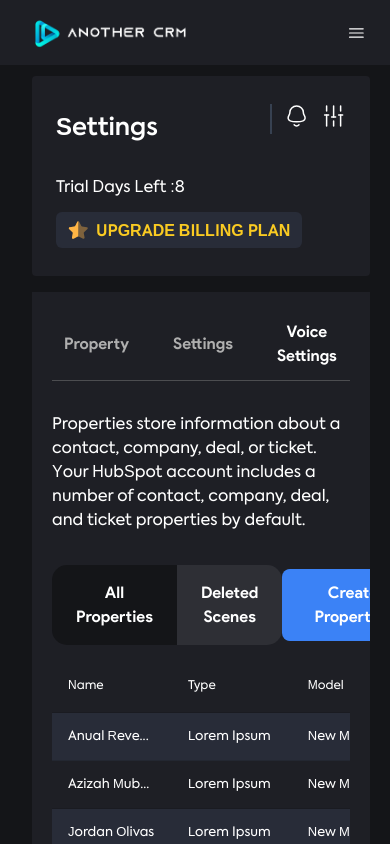
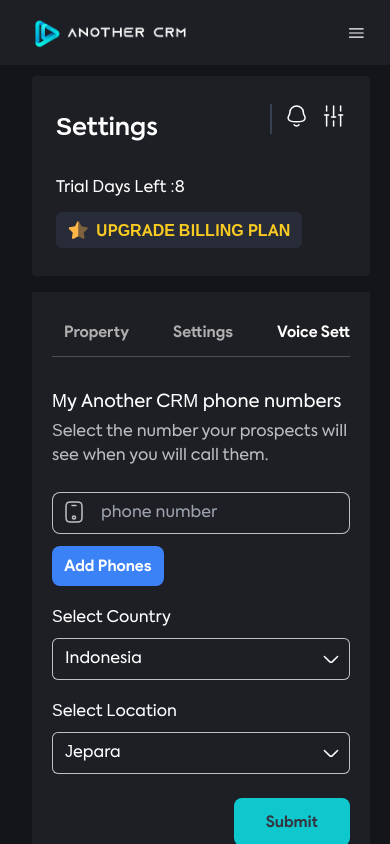
Before and after one commit to satriaherman1/another-crm-web, a React (Vite) app: page /dashboard/settings in a window 390 px wide. Both pictures are taken after a click on the button "Voice Settings". Built offline with nearby package versions, Linux system fonts and the light colour scheme.

Commit message:
redesign settings

```diff
--- a/src/components/common/FilterTab/index.tsx
+++ b/src/components/common/FilterTab/index.tsx
@@ -3,9 +3,9 @@
 export default function FilterTab(props: ITabFilter) {
   const { tabButton, className } = props;
   return (
-    <div className={`${className ?? ""} filter-tab flex text-crm-gray-600`}>
+    <div className={`${className ?? ""} overflow-x-scroll filter-tab flex text-crm-gray-600`}>
       {tabButton.map((btn) => (
-        <button onClick={btn.onClick} className={`capitalize bg-none py-3 px-3 ${btn.activeIndicator === btn.key && "active"}`}>
+        <button onClick={btn.onClick} className={`capitalize whitespace-nowrap bg-none py-3 px-3 ${btn.activeIndicator === btn.key && "active"}`}>
           {btn.key}
         </button>
       ))}
--- a/src/components/common/FilterTabButton/styles.scss
+++ b/src/components/common/FilterTabButton/styles.scss
@@ -1,8 +1,6 @@
 .filter-tab-button {
-  display: flex;
-
   button {
-    @apply bg-crm-gray-420 py-4 px-6 capitalize;
+    @apply flex  bg-crm-gray-420 py-4 px-6 capitalize;
 
     &:first-child {
       border-radius: 15px 0 0 15px;
--- a/src/components/pages/dashboard/settings/property/index.tsx
+++ b/src/components/pages/dashboard/settings/property/index.tsx
@@ -106,9 +106,11 @@
       <p className="my-8">
         Properties store information about a contact, company, deal, or ticket. Your HubSpot account includes a number of contact, company, deal, and ticket properties by default.
       </p>
-      <div className="flex justify-between w-full my-4 items-center">
+      <div className="flex flex-col lg:flex-row justify-between w-full my-4 lg:items-center">
         <FilterTabButton tabButton={filterList} />
-        <Button variant="blue">Create Properties</Button>
+        <Button variant="blue" className="mt-9 lg:mt-0">
+          Create Properties
+        </Button>
       </div>
 
       <CrmDatatable data={data} columns={columns} />
--- a/src/components/pages/dashboard/settings/voice-settings/index.tsx
+++ b/src/components/pages/dashboard/settings/voice-settings/index.tsx
@@ -1,3 +1,58 @@
+import Button from "@src/components/common/Button";
+import Dropdown from "@src/components/common/Dropdown";
+import Input from "@src/components/common/Input";
+import { MobileIcon } from "@src/config/pathImage";
+
 export default function VoiceSettings() {
-  return <></>;
+  const countryList = [
+    {
+      label: "Indonesia",
+      value: "Indonesia",
+    },
+    {
+      label: "Pakistan",
+      value: "Pakistan",
+    },
+  ];
+
+  const locationList = [
+    {
+      label: "Jepara",
+      value: "Jepara",
+    },
+    {
+      label: "Jakarta",
+      value: "Jakarta",
+    },
+  ];
+
+  return (
+    <div className="text-white my-8 h-[65vh] ">
+      <h5 className="text-[18px]">My Another CRM phone numbers</h5>
+      <p className="mt-1 my-3 opacity-70">Select the number your prospects will see when you will call them.</p>
+
+      <div className="flex flex-col lg:flex-row gap-x-3 lg:items-center lg:w-1/2">
+        <Input icon={MobileIcon} type="search" placeholder="phone number" className="w-full py-2" />
+        <Button variant="blue" paddingClassName="py-2 px-3" className="h-[fit-content] w-[fit-content] mt-3 font-normal whitespace-nowrap">
+          Add Phones
+        </Button>
+      </div>
+      <section className="flex flex-col lg:flex-row gap-x-5 lg:w-1/2">
+        <div className="mt-5 gap-x-3 items-center w-full lg:w-1/2">
+          <label htmlFor="country">Select Country</label>
+          <Dropdown className="block mt-2 w-full" variant="outlined" optList={countryList} />
+        </div>
+        <div className="mt-5 gap-x-3 items-center w-full lg:w-1/2">
+          <label htmlFor="country">Select Location</label>
+          <Dropdown className="block mt-2 w-full" variant="outlined" optList={locationList} />
+        </div>
+      </section>
+
+      <div className="lg:w-1/2">
+        <Button variant="primary" className="mt-6 block ml-auto">
+          Submit
+        </Button>
+      </div>
+    </div>
+  );
 }
--- a/src/pages/dashboard/settings/index.tsx
+++ b/src/pages/dashboard/settings/index.tsx
@@ -1,6 +1,7 @@
 import FilterTab from "@src/components/common/FilterTab";
 import SettingsManagePeople from "@src/components/pages/dashboard/settings/manage-people";
 import SettingsProperty from "@src/components/pages/dashboard/settings/property";
+import VoiceSettings from "@src/components/pages/dashboard/settings/voice-settings";
 import DashboardLayout from "@src/layout/dashboard-layout";
 import React, { useEffect, useState } from "react";
 
@@ -44,12 +45,15 @@
       case "property":
         setSettingsContent(<SettingsProperty />);
         break;
+      case "voice settings":
+        setSettingsContent(<VoiceSettings />);
+        break;
     }
   }, [activeFilterTab]);
 
   return (
     <DashboardLayout>
-      <div className="py-4 px-5 bg-crm-dark-300 mt-4">
+      <div className="py-4 px-5 bg-crm-dark-300 my-4">
         <FilterTab tabButton={filterList} className="gap-x-5" />
 
         {settingsContent}
```
